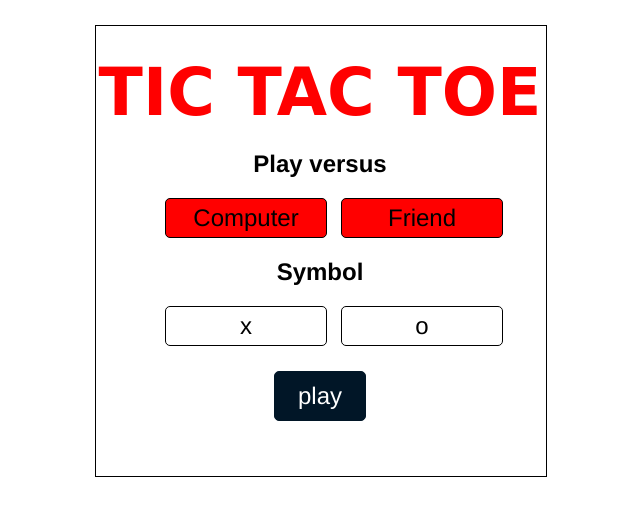
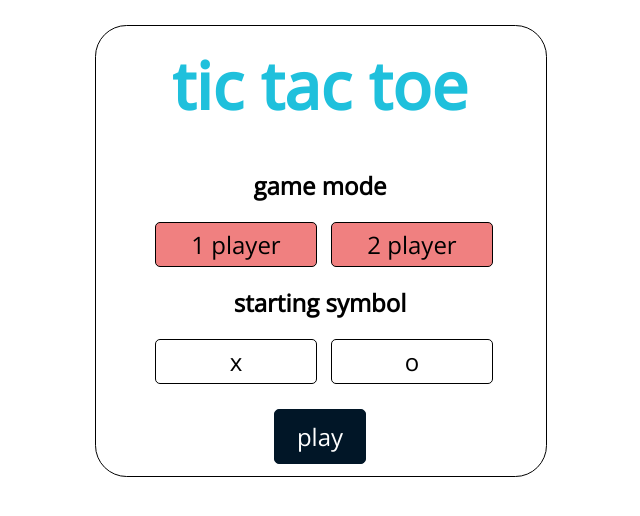
Before and after one commit to addison-ch/tic-tac-toe, a plain HTML site: page index.html in a window 1280 px wide. Both pictures are taken after a click on the element "play". Shown: the whole page, without its empty margins (320-960 px from the left). Drawn offline with nearby package versions, Linux system fonts and the light colour scheme.

Commit message:
stylistic changes

```diff
--- a/game.js
+++ b/game.js
@@ -13,7 +13,7 @@ function init(player, OPPONENT) {
     let currentPlayer = player.man;
 
     const xImage = new Image();
-    xImage.src = 'x.jfif'
+    xImage.src = 'x.png'
     const oImage = new Image();
     oImage.src = 'O.png'
 
@@ -135,13 +135,13 @@ function init(player, OPPONENT) {
     }
 
     function showGameOver(player) {
-        let message = player == "tie" ? "Oops No Winner" : "The Winner is";
+        let message = player == "tie" ? "nobody won!" : "the winner is...";
         let imgSrc = `${player}.png`;
 
         gameOverElement.innerHTML = `
             <h1>${message}</h1>
             <img class="winner-img" src=${imgSrc} </img>
-            <div class="play" onclick="location.reload()">Play Again!</div>
+            <div class="play" onclick="location.reload()">run it back</div>
         `;
 
         gameOverElement.classList.remove("hide");
--- a/index.html
+++ b/index.html
@@ -7,20 +7,25 @@
     <meta name="viewport" content="width=device-width, initial-scale=1.0">
     <title>Tic Tac Toe</title>
     <link rel="stylesheet" href="styles.css">
+    <link rel="preconnect" href="https://fonts.gstatic.com">
+    <link href="https://fonts.googleapis.com/css2?family=Open+Sans&display=swap" rel="stylesheet">
+    <link href="https://fonts.googleapis.com/css2?family=Noto+Sans&display=swap" rel="stylesheet">
 </head>
 
 <body>
     <div class="container">
         <canvas id='cvs' width='450' height='450'></canvas>
         <div class="options">
-            <h1>TIC TAC TOE</h1>
-            <h2>Play versus</h2>
-            <div class="computer">Computer</div>
-            <div class="friend">Friend</div>
-            <h2>Symbol</h2>
-            <div class="x">x</div>
-            <div class="o">o</div>
-            <div class="play">play</div>
+            <h1>tic tac toe</h1>
+            <span class="innerbox">
+                <h2>game mode</h2>
+                <div class="computer">1 player</div>
+                <div class="friend">2 player</div>
+                <h2>starting symbol</h2>
+                <div class="x">x</div>
+                <div class="o">o</div>
+                <div class="play">play</div>
+            </span>
         </div>
         <div class="gameover hide"></div>
     </div>
--- a/options.js
+++ b/options.js
@@ -38,14 +38,14 @@ friendBtn.addEventListener("click", function () {
 
 playBtn.addEventListener("click", function () {
     if (!OPPONENT) {
-        computerBtn.style.backgroundColor = "red";
-        friendBtn.style.backgroundColor = "red";
+        computerBtn.style.backgroundColor = "LightCoral";
+        friendBtn.style.backgroundColor = "LightCoral";
         return;
     }
 
     if (!player.man) {
-        oBtn.style.backgroundColor = "red";
-        xBtn.style.backgroundColor = "red";
+        oBtn.style.backgroundColor = "LightCoral";
+        xBtn.style.backgroundColor = "LightCoral";
         return;
     }
 
--- a/styles.css
+++ b/styles.css
@@ -9,24 +9,28 @@
 #cvs{
     position: absolute;
     border: 1px solid #000;
+    border-radius: 7%;
 }
 
 .options{
     position: absolute;
     width: 450px;
     height: 450px;
+    display: flex;
+    justify-content: center;
+    flex-direction: column;
 }
 
 .options h1{
     text-align: center;
     font-size: 65px;
-    font-family: 'Fascinate Inline', cursive;
-    color: #f00;
+    font-family: 'Noto Sans', sans-serif;
+    color: rgba(25, 190, 219, 0.973);
     margin: 30px 0 20px 0;
 }
 
 .options h2{
-    font-family: 'Franklin Gothic Medium', 'Arial Narrow', Arial, sans-serif;
+    font-family: 'Open Sans', sans-serif;
     text-align: center;
     font-weight: bold;
 }
@@ -36,13 +40,13 @@
 }
 
 .options .computer, .x{
-    font-family: 'Franklin Gothic Medium', 'Arial Narrow', Arial, sans-serif;
+    font-family: 'Open Sans', sans-serif;
     padding: 5px;
     background-color: #FFF;
     color: #000;
     font-size: 1.5em;
     border-radius: 5px;
-    margin-left: 70px;
+    margin-left: 60px;
     width: 150px;
     text-align: center;
     cursor: pointer;
@@ -50,7 +54,7 @@
 }
 
 .options .friend, .o{
-    font-family: 'Franklin Gothic Medium', 'Arial Narrow', Arial, sans-serif;
+    font-family: 'Open Sans', sans-serif;
     padding: 5px;
     background-color: #FFF;
     color: #000;
@@ -69,7 +73,7 @@
 }
 
 .options .play{
-    font-family: 'Franklin Gothic Medium', 'Arial Narrow', Arial, sans-serif;
+    font-family: 'Open Sans', sans-serif;
     font-size: 1.5em;
     width: 70px;
     display: block;
@@ -101,13 +105,16 @@
     width: 450px;
     height: 450px;
     background-color: rgba(0, 0, 0, 0.95);
+    border: 1px solid black;
+    border-radius: 7%;
 }
 .gameover h1{
     text-align: center;
     font-size: 50px;
-    font-family: 'Fascinate Inline', cursive;
+    font-family: 'Noto Sans', sans-serif;
     color: #fff;
     margin: 40px 0 20px 0;
+    border-radius: 7%;
 }
 
 .gameover .winner-img{
@@ -116,7 +123,7 @@
 }
 
 .gameover .play{
-    font-family: 'Franklin Gothic Medium', 'Arial Narrow', Arial, sans-serif;
+    font-family: 'Noto Sans', sans-serif;
     font-size: 1.5em;
     width: 150px;
     display: block;
```
Also changed, not shown: O.png, X.jfif (deleted), X.png, tie.png.
